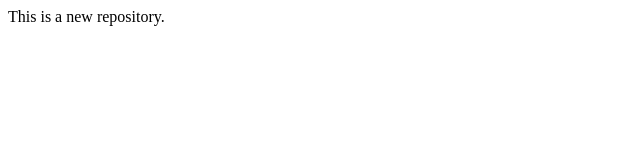
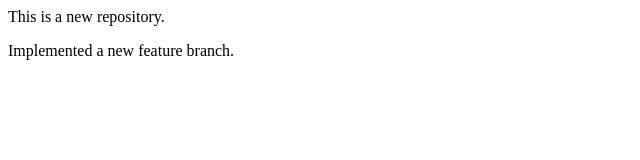
Before and after one commit to hasmi0601/localrepo, a plain HTML site: page index.html in a window 1280 px wide. Shown: the whole page, without its empty margins (0-640 px from the left). Drawn offline with Linux system fonts and the light colour scheme.

Commit message:
add feature

```diff
--- a/index.html
+++ b/index.html
@@ -1 +1,2 @@
 <p>This is a new repository.</p>
+<p>Implemented a new feature branch.</p>
```
